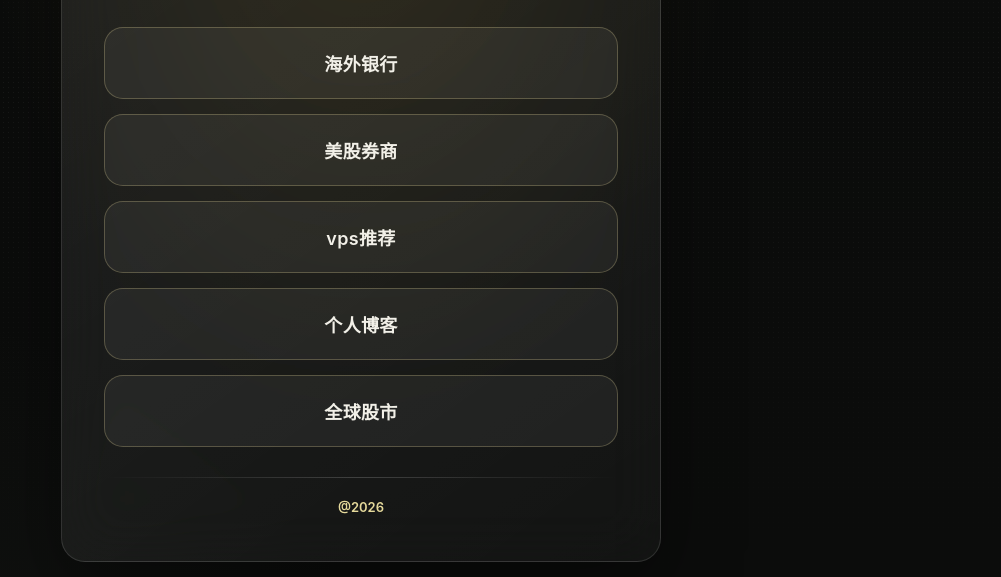
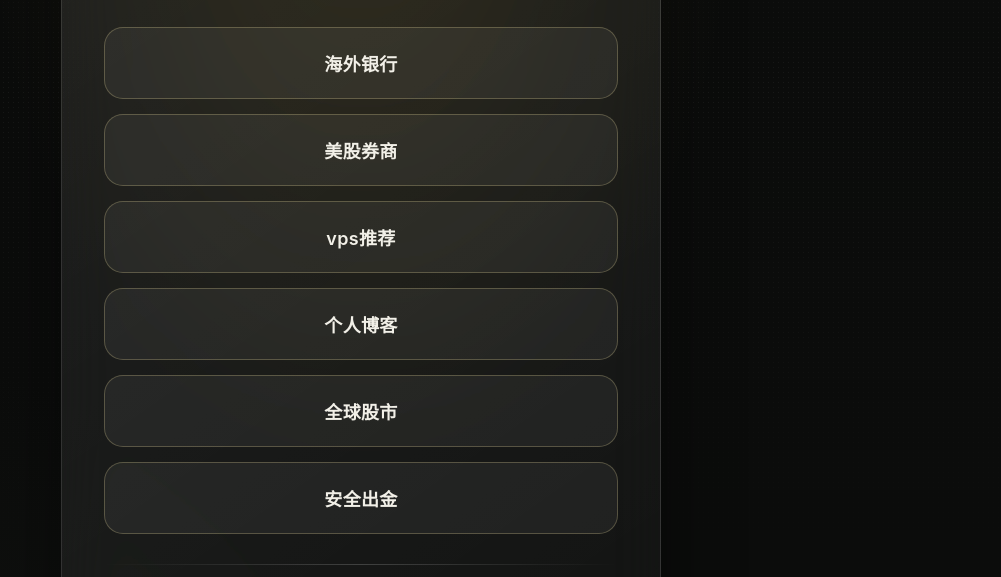
Before and after one commit to luo2002/nav, a plain HTML site: page index.html in a window 1280 px wide. Shown: the part 155-732 px from the top of the page, without its empty margins (279-1280 px from the left). Drawn offline with Linux system fonts and the light colour scheme.

Commit message:
Update index.html

```diff
--- a/index.html
+++ b/index.html
@@ -190,6 +190,7 @@
         <a class="nav-link" href="https://my.racknerd.com/aff.php?aff=21516" target="_blank" rel="noopener noreferrer">vps推荐</a>
         <a class="nav-link" href="https://xi678.blogspot.com" target="_blank" rel="noopener noreferrer">个人博客</a>
         <a class="nav-link" href="https://cn.tradingview.com/?aff_id=1172077" target="_blank" rel="noopener noreferrer">全球股市</a>
+        <a class="nav-link" href="https://xi678.blogspot.com/2026/10/cj.html" target="_blank" rel="noopener noreferrer">安全出金</a>
         <!-- <a class="nav-link" href="https://t.me/xi6768" target="_blank" rel="noopener noreferrer">Telegram</a> -->
 
 
```
